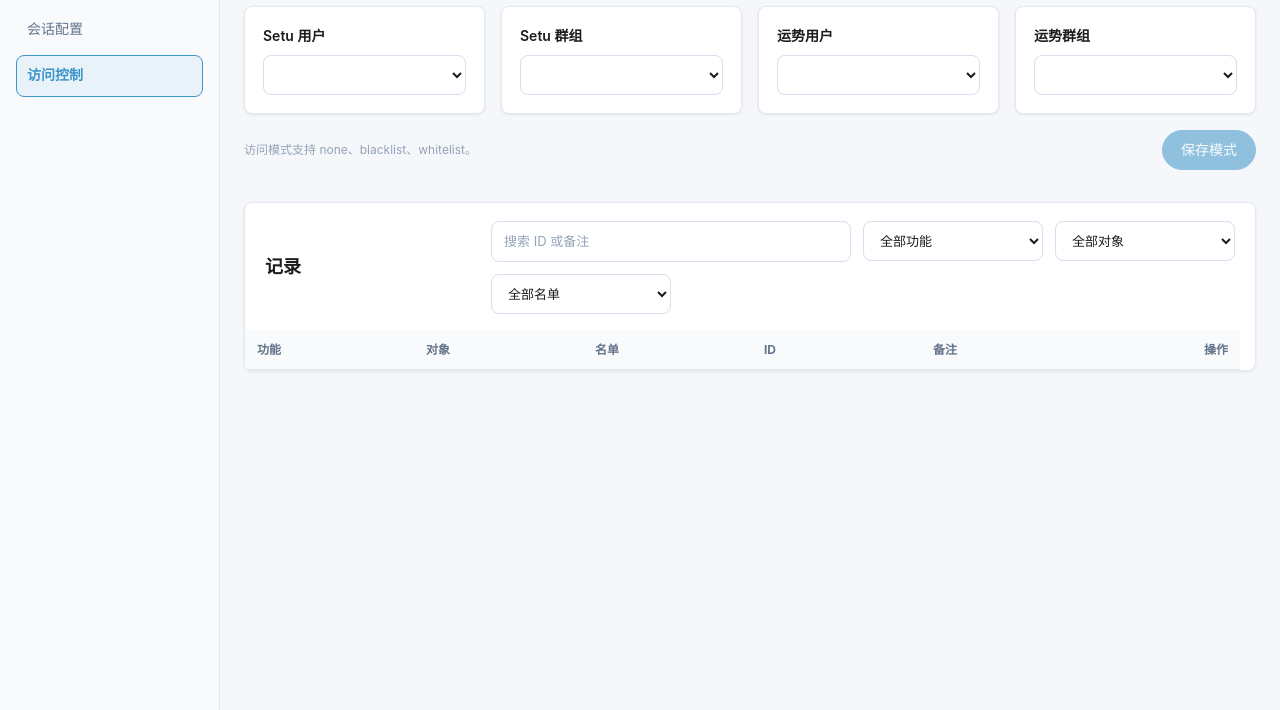
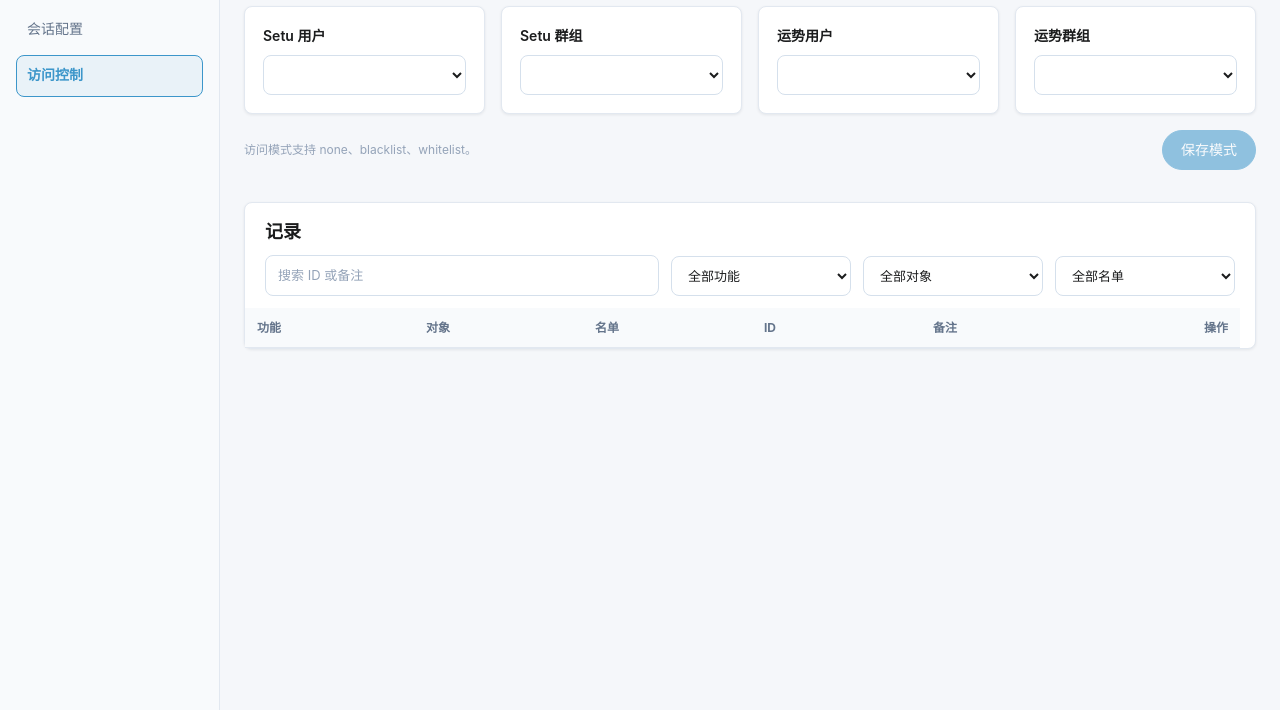
Before and after one commit to FlanChanXwO/astrbot_plugin_setu, a plain HTML site: page pages/dashboard/index.html in a window 1280 px wide. Both pictures are taken after a click on the button "访问控制". Shown: the part 90-800 px from the top of the page. Drawn offline with Linux system fonts and the light colour scheme; a script that the page names is missing.

Commit message:
fix: align dashboard record filters

```diff
--- a/pages/dashboard/css/dashboard.css
+++ b/pages/dashboard/css/dashboard.css
@@ -62,7 +62,17 @@
 }
 
 .table-section > .section-header {
-  padding: 18px 20px 0;
+  display: grid;
+  grid-template-columns: 1fr;
+  align-items: stretch;
+  justify-content: stretch;
+  gap: 12px;
+  margin-bottom: 0;
+  padding: 18px 20px 12px;
+}
+
+.table-section > .section-header .action-bar {
+  width: 100%;
 }
 
 .table-section > .empty-state,
```
Also changed, not shown: 1 other file.
